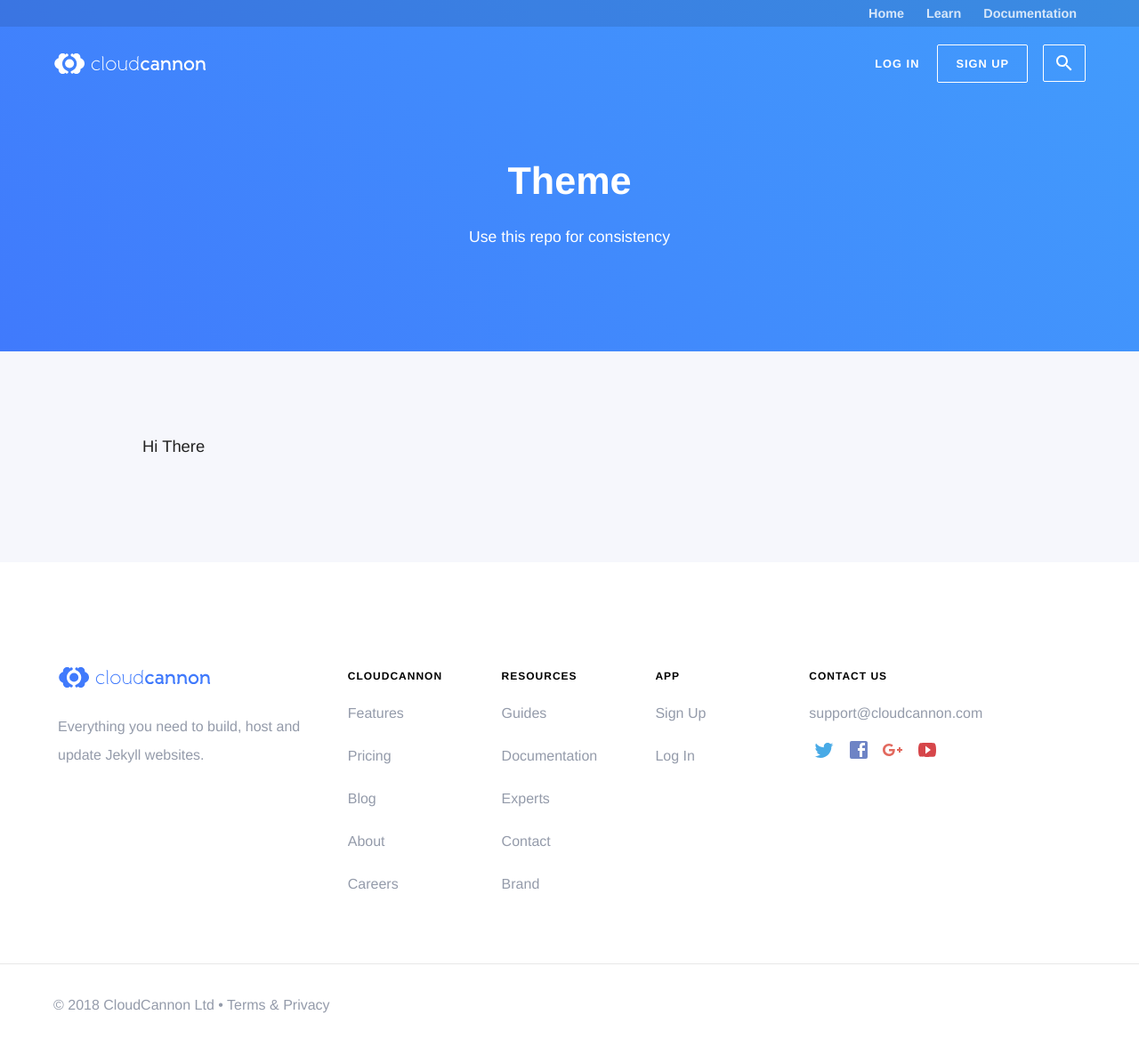
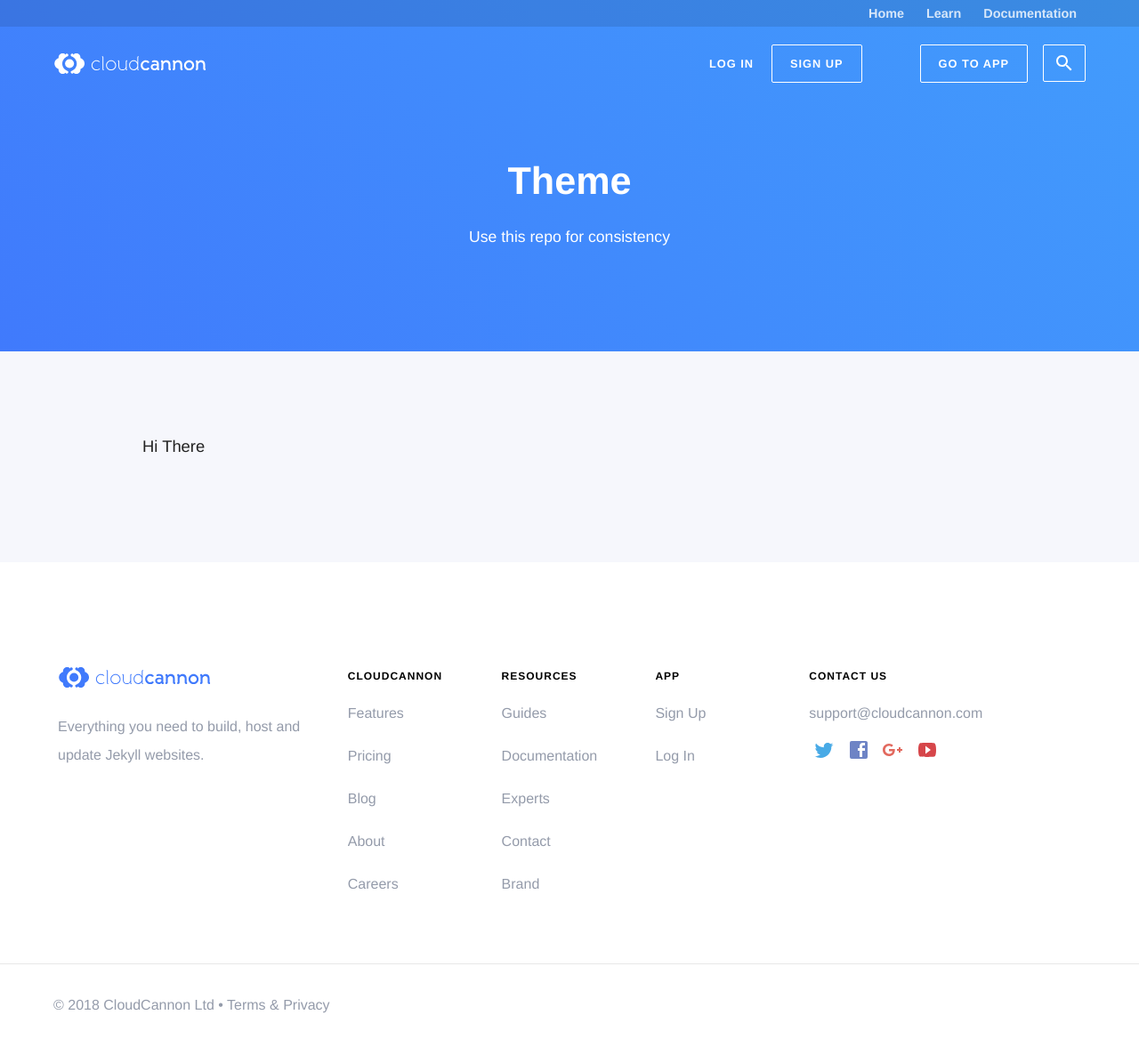
Before and after one commit to CloudCannon/jekyll-theme-cloudcannon, a Jekyll site: the page built from index.html, in a window 1280 px wide. Shown: the whole page at 89% size. Built offline with Jekyll 4.4.1, drawn with Linux system fonts in a browser that asks for light colours; some web fonts are replaced.

Commit message:
Fix overzealous selectors

```diff
--- a/_sass/_layout.scss
+++ b/_sass/_layout.scss
@@ -153,10 +153,10 @@
 
 .user-signed-in .hide-on-signed-in,
 .show-on-signed-in {
-	display: none !important;
+	display: none;
 }
 
 .hide-on-signed-in,
 .user-signed-in .show-on-signed-in {
-	display: flex !important;
+	display: flex;
 }
```
